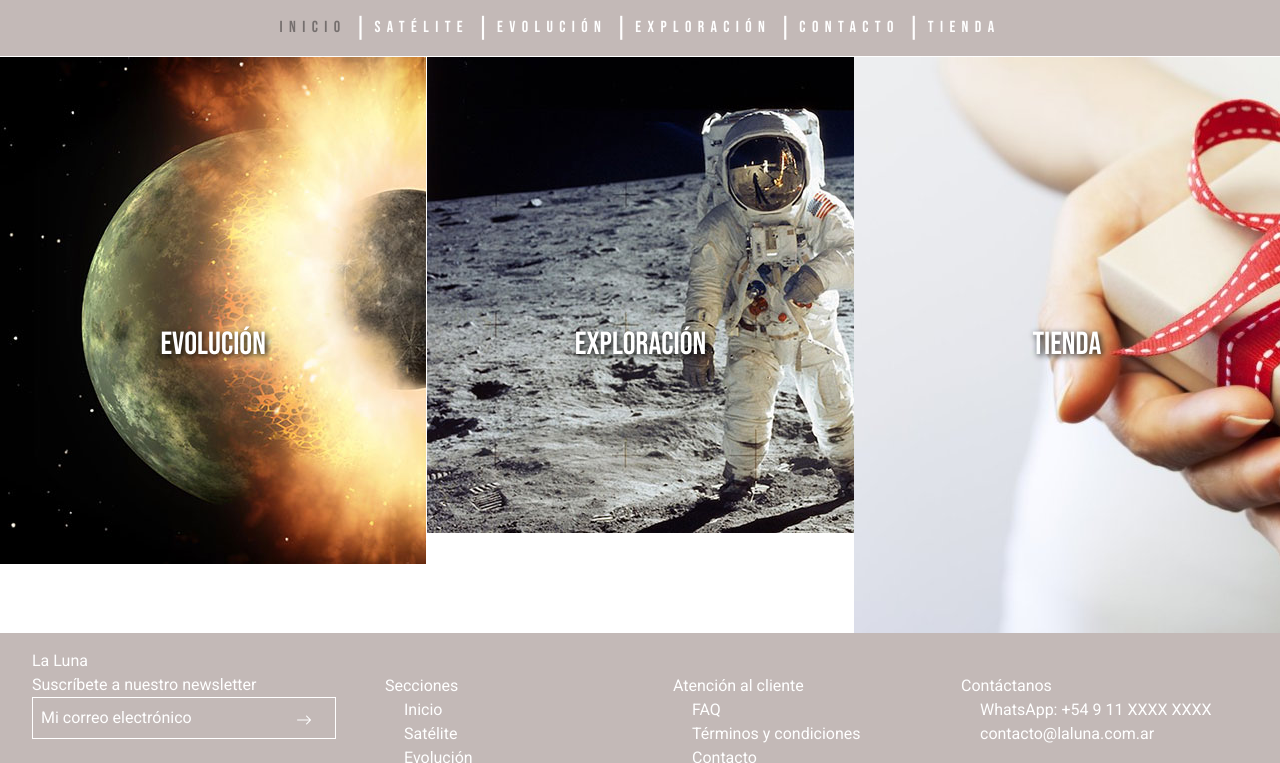
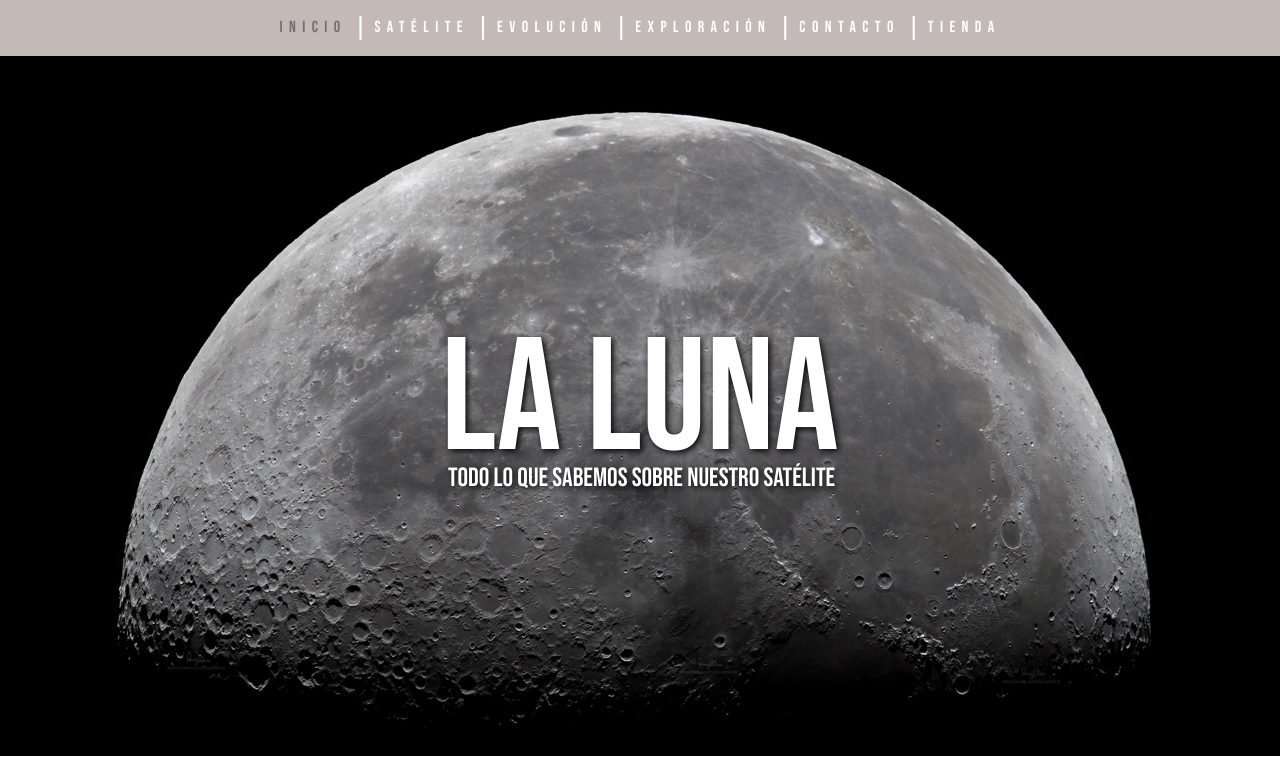
Before and after one commit to vlaurencena/la-luna_laurencena, a website: page index.html in a window 1280 px wide. Shown: the top 763 px of the page. Drawn offline with nearby package versions, Linux system fonts and the light colour scheme.

Commit message:
Implementación background-image en el Home

```diff
--- a/index.html
+++ b/index.html
@@ -56,32 +56,22 @@
         <div class="main">
             <div class="containerHome">
                 <div class="containerHome___seccionSatelite">
-                    <div class="containerHome___seccionSatelite__imagen"></div>
+                    <div class="containerHome__seccionImagen containerHome__imagenSatelite"></div>
                     <div class="containerHome___seccion___texto">
                         <h1 class="containerHome___seccionSatelite__titulo"><a href="satelite.html">LA LUNA</a></h1>
                         <h2 class="containerHome___seccionSatelite__subtitulo"><a href="satelite.html">Todo lo que sabemos sobre nuestro satélite</a></h2>
                     </div>
                 </div>
                 <div class="containerHome___seccionEvolucion">
-                    <picture>
-                        <source media="(min-width:992px)" srcset="media/home/home-evolucion-lg.jpeg">
-                        <source media="(min-width:768px)" srcset="media/home/home-evolucion-md.jpeg">
-                        <source media="(min-width:10px)" srcset="media/home/home-evolucion-sm.jpeg">
-                        <img src="media/home/home-evolucion-lg.jpeg" alt="Recreación del nacimiento de la Luna">
-                    </picture>
+                    <div class="containerHome__seccionImagen containerHome__imagenEvolucion"></div>
                     <h2 class="containerHome___seccion___boton"><a href="evolucion.html">Evolución</a></h2>
                 </div>
                 <div class="containerHome___seccionExploracion">
-                    <picture>
-                        <source media="(min-width:992px)" srcset="media/home/home-exploracion-lg.jpeg">
-                        <source media="(min-width:768px)" srcset="media/home/home-exploracion-md.jpeg">
-                        <source media="(min-width:10px)" srcset="media/home/home-exploracion-sm.jpeg">
-                        <img src="media/home/home-exploracion-lg.jpeg" alt="Imagen de Buzz Aldrin en la superficie de la Luna">
-                    </picture>
+                    <div class="containerHome__seccionImagen containerHome__imagenExploracion"></div>
                     <h2 class="containerHome___seccion___boton"><a href="exploracion.html">Exploración</a></h2>
                 </div>
                 <div class="containerHome___seccionTienda">
-                    <img src="media/home/home-tienda.jpeg">
+                    <div class="containerHome__seccionImagen containerHome__imagenTienda"></div>
                     <h2 class="containerHome___seccion___boton"><a href="tienda">Tienda</a></h2>
                 </div>
             </div>
@@ -139,9 +129,9 @@
                     <div id="collapseTwo" class="collapse" aria-labelledby="headingTwo" data-parent="#accordionExample">
                         <div class="card-body">
                             <ul>
-                                <li><a href="#">FAQ</a></li>
-                                <li><a href="#">Términos y condiciones</a></li>
-                                <li><a href="#">Contacto</a></li>
+                                <li>FAQ</li>
+                                <li>Términos y condiciones</li>
+                                <li>Contacto</li>
                             </ul>
                         </div>
                     </div>
--- a/scss/_index.scss
+++ b/scss/_index.scss
@@ -3,6 +3,7 @@
     grid-template-rows: minmax(333px, 1fr) minmax(333px, 1fr) minmax(333px, 1fr) minmax(333px, 1fr);
     grid-template-columns: 100%;
     height: 100%;
+    grid-gap: 10px;
 }
 
 .containerHome a {
@@ -12,36 +13,25 @@
 
 .containerHome___seccionSatelite,
 .containerHome___seccionEvolucion,
-.containerHome___seccionExploracion {
-    border-bottom: 1px solid white;
-
-}
-
-.containerHome___seccionSatelite,
-.containerHome___seccionEvolucion,
 .containerHome___seccionExploracion,
 .containerHome___seccionTienda {
     overflow: hidden;
 }
 
-// .containerHome>div>img {
-//     min-height: 100%;
-//     width: 100%;
-//     object-fit: cover;
-// }
+.containerHome__seccionImagen {
+    height: 100%;
+    width: 100%;
+    background-size: cover;
+    background-repeat: no-repeat;
+    background-position: center;
+}
 
-// .containerHome>div>picture {
-//     height: 100%;
-//     width: 100%;
-//     overflow: hidden;
-// }
-
-// .containerHome>div>picture>source,
-// .containerHome>div>picture>img {
-//     min-height: 100%;
-//     width: 100%;
-//     object-fit: cover;
-// }
+@each $seccion,
+$extension in $secciones {
+    .containerHome__imagen#{$seccion} {
+        background-image: url("../media/home/home-#{$extension}-sm.jpeg");
+    }
+}
 
 @each $seccion,
 $extension-img in $secciones {
@@ -72,14 +62,17 @@ $extension-img in $secciones {
     .containerHome {
         grid-template-rows: repeat(3, 1fr);
         grid-template-columns: repeat(2, 1fr);
-        grid-template:
+        grid-template-areas:
             "seccion-satelite seccion-satelite"
             "seccion-evolucion seccion-exploracion"
             "seccion-tienda seccion-tienda";
     }
 
-    .containerHome___seccionEvolucion {
-        border-right: 1px solid white;
+    @each $seccion,
+    $extension in $secciones {
+        .containerHome__imagen#{$seccion} {
+            background-image: url("../media/home/home-#{$extension}-md.jpeg");
+        }
     }
 
     .containerHome___seccionSatelite {}
@@ -97,15 +90,20 @@ $extension-img in $secciones {
 /*-----DESKTOP-----*/
 @media only screen and (min-width: 992px) {
     .containerHome {
-        // grid-template-rows: repeat(2, auto);
-        grid-template-rows: 3fr 1fr;
+        grid-template-rows: minmax(700px, 2fr) minmax(350px, 1fr);
         grid-template-columns: repeat(3, 1fr);
-        grid-template:
+        grid-template-areas:
             "seccion-satelite seccion-satelite seccion-satelite"
             "seccion-evolucion seccion-exploracion seccion-tienda"
     }
 
-    .containerHome___seccionSatelite {}
+    @each $seccion,
+    $extension in $secciones {
+        .containerHome__imagen#{$seccion} {
+            background-image: url("../media/home/home-#{$extension}-lg.jpeg");
+        }
+    }
+
 
     .containerHome___seccionSatelite__titulo {
         font-size: 10rem;
@@ -118,12 +116,6 @@ $extension-img in $secciones {
         margin-left: .2rem;
     }
 
-    .containerHome___seccionEvolucion,
-    .containerHome___seccionExploracion {
-        border-bottom: 0;
-    }
-
-
     .containerHome___seccion___boton {
         font-size: 2rem;
     }
@@ -133,11 +125,7 @@ $extension-img in $secciones {
         flex-direction: column;
     }
 
-    .containerHome>div:hover>img {
-        animation: escalarImagen 1s forwards ease-in-out;
-    }
-
-       .containerHome>div:hover>picture>img {
+    .containerHome>div:hover>.containerHome__seccionImagen {
         animation: escalarImagen 1s forwards ease-in-out;
     }
 }
```
Also changed, not shown: contacto.html (+3 -3 lines), evolucion.html (+3 -3 lines), exploracion.html (+3 -3 lines), satelite.html (+3 -3 lines), tienda.html (+3 -3 lines), css/estilos.css, media/home/home-tienda-lg.jpeg (added), media/home/home-tienda-md.jpeg (added), media/home/home-tienda-sm.jpeg (added), 2 other files.
